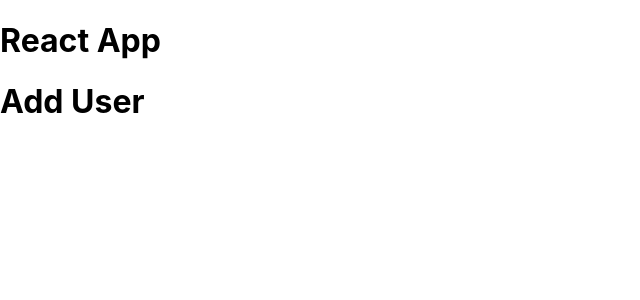
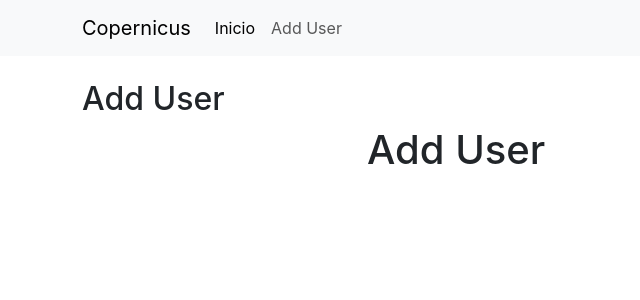
Before and after one commit to 01000001kuma/Copernicus, a React (Create React App) app: page /adduser in a window 1280 px wide. Shown: the top 300 px of the page, without its empty margins (0-640 px from the left). Built offline with nearby package versions, Linux system fonts and the light colour scheme.

Commit message:
wip adding user table

```diff
--- a/public/index.html
+++ b/public/index.html
@@ -6,7 +6,7 @@
     <meta name="viewport" content="width=device-width, initial-scale=1" />
     <meta name="theme-color" content="#000000" />
     <meta
-      name="description"
+      name="A crud app for the Copernicus project."
       content="Web site created using create-react-app"
     />
     <link rel="apple-touch-icon" href="%PUBLIC_URL%/logo192.png" />
@@ -24,7 +24,8 @@
       work correctly both with client-side routing and a non-root public URL.
       Learn how to configure a non-root public URL by running `npm run build`.
     -->
-    <title>React App</title>
+    <link href="https://cdn.jsdelivr.net/npm/bootstrap@5.3.0-alpha3/dist/css/bootstrap.min.css" rel="stylesheet" integrity="sha384-KK94CHFLLe+nY2dmCWGMq91rCGa5gtU4mk92HdvYe+M/SXH301p5ILy+dN9+nJOZ" crossorigin="anonymous">
+    <title>Copernicus</title>
   </head>
   <body>
     <noscript>You need to enable JavaScript to run this app.</noscript>
--- a/src/App.js
+++ b/src/App.js
@@ -7,7 +7,24 @@
 function App() {
   return (
     <div className="App">
-      <h1>React App</h1>
+      <nav className="navbar navbar-expand-lg bg-body-tertiary">
+        <div class="container">
+          <a className="navbar-brand" href="#">Copernicus</a>
+          <button className="navbar-toggler" type="button" data-bs-toggle="collapse" data-bs-target="#navbarSupportedContent" aria-controls="navbarSupportedContent" aria-expanded="false" aria-label="Toggle navigation">
+            <span className="navbar-toggler-icon"></span>
+          </button>
+          <div className="collapse navbar-collapse" id="navbarSupportedContent">
+            <ul className="navbar-nav me-auto mb-2 mb-lg-0">
+              <li className="nav-item">
+                <a class="nav-link active" aria-current="page" href="#">Inicio</a>
+              </li>
+              <li className="nav-item">
+                <a className="nav-link" href="adduser">Add User</a>
+              </li>
+            </ul>
+          </div>
+        </div>
+      </nav>
 
       <BrowserRouter>
         <Routes>
--- a/src/components/AddUser.js
+++ b/src/components/AddUser.js
@@ -2,8 +2,18 @@
 
 const AddUser = () => {
   return (
-    <div>
-        <h1>Add User</h1>
+    <div className='container'>
+
+        <div className='row'>
+            <h2 className='mt-4'>Add User</h2>
+        </div>
+
+        <div className='row'>
+          <div className='col-sm-6 offset-3'>
+            <h1>Add User</h1>
+          </div>
+        </div>
+
     </div>
   )
 }
```
